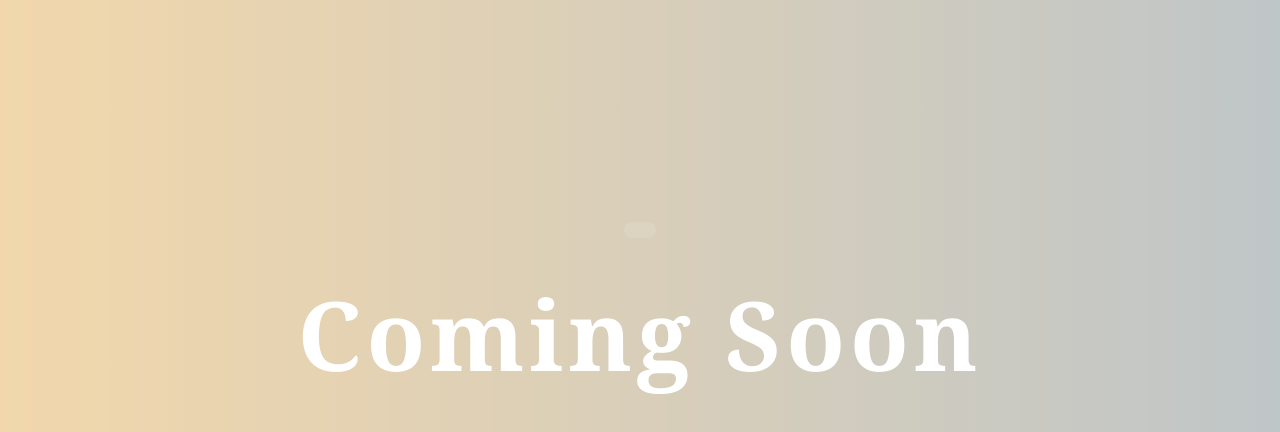
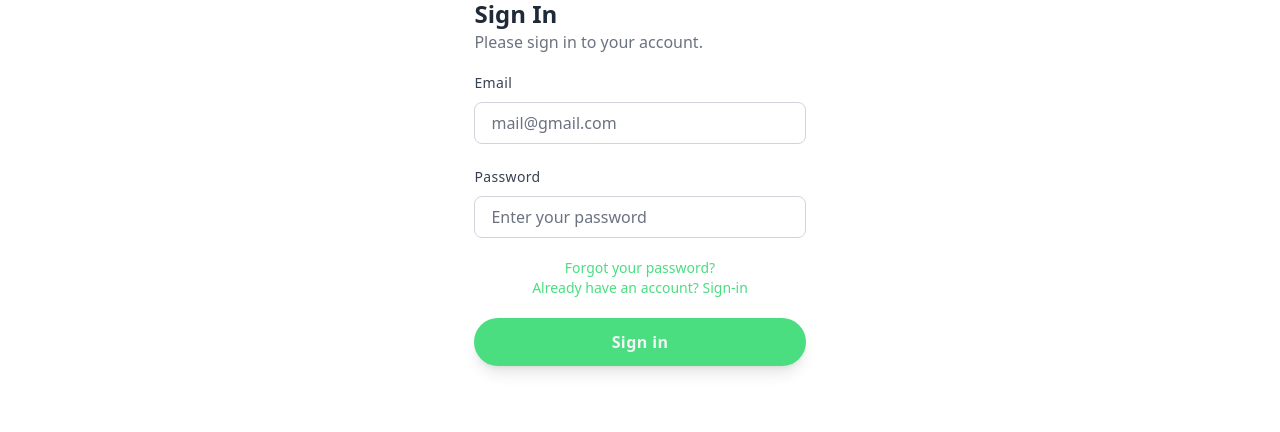
Before and after one commit to SriramPaga/TransforWebsite, a React (Create React App) app: page /Login in a window 1280 px wide. Shown: the part 146-578 px from the top of the page. Built offline with nearby package versions, Linux system fonts and the light colour scheme; no server answers.

Commit message:
coming soon removed

```diff
--- a/src/App.js
+++ b/src/App.js
@@ -30,10 +30,10 @@ function App() {
           <Routes>
             <Route path="/" element={<ComingSoon />} />
             {/* <Route path="/home" element={<LandingPage />} /> */}
-            <Route path="/home" element={<ComingSoon />} />
+            <Route path="/home" element={<LandingPage />} />
             <Route path="/Reporting" element={<FormView />} />
             {/* <Route path="/Spark" element={<Sparkview />} /> */}
-            <Route path="/Login" element={<ComingSoon />} />
+            <Route path="/Login" element={<Home />} />
             <Route path="/aboutus" element={<ComingSoon />} />
             <Route path="/events" element={<ComingSoon />} />
           </Routes>
--- a/src/Components/SignupSignin/Signin.jsx
+++ b/src/Components/SignupSignin/Signin.jsx
@@ -1,28 +1,29 @@
-import React from "react";
-import { useState } from "react";
-import axios from 'axios'
-export default function Signin({toggle}) {
+import React from 'react';
+import { useState } from 'react';
+import axios from 'axios';
+export default function Signin({ toggle }) {
+  const [email, setEmail] = useState('');
+  const [password, setPassword] = useState('');
 
-  const [email, setEmail] = useState("");
-  const [password, setPassword] = useState("");
-
-
-
-  async function handlesubmit(){
-
-    const data = await axios.post('http://localhost:3001/auth/signin',{email,password},{
-
-        withCredentials:true
-    })
+  async function handlesubmit() {
+    const data = await axios.post(
+      'http://localhost:3001/auth/signin',
+      { email, password },
+      {
+        withCredentials: true,
+      }
+    );
   }
 
   return (
     <>
-      <form onSubmit={(e)=>{
-        e.preventDefault()
-        handlesubmit()
-      }}>
-              <div className="flex justify-center self-center  z-10">
+      <form
+        onSubmit={(e) => {
+          e.preventDefault();
+          handlesubmit();
+        }}
+      >
+        <div className="flex justify-center self-center z-1 h-screen">
           <div className="p-12 bg-white mx-auto rounded-2xl w-100 ">
             <div className="mb-4">
               <h3 className="font-semibold text-2xl text-gray-800">Sign In </h3>
@@ -30,14 +31,28 @@ export default function Signin({toggle}) {
             </div>
             <div className="space-y-5">
               <div className="space-y-2">
-                                      <label className="text-sm font-medium text-gray-700 tracking-wide">Email</label>
-                      <input  value={email} onChange={(e)=>setEmail(e.target.value)} className=" w-full text-base px-4 py-2 border  border-gray-300 rounded-lg focus:outline-none focus:border-green-400" type="" placeholder="mail@gmail.com" />
+                <label className="text-sm font-medium text-gray-700 tracking-wide">
+                  Email
+                </label>
+                <input
+                  value={email}
+                  onChange={(e) => setEmail(e.target.value)}
+                  className=" w-full text-base px-4 py-2 border  border-gray-300 rounded-lg focus:outline-none focus:border-green-400"
+                  type=""
+                  placeholder="mail@gmail.com"
+                />
               </div>
               <div className="space-y-2">
                 <label className="mb-5 text-sm font-medium text-gray-700 tracking-wide">
                   Password
                 </label>
-                      <input value={password} onChange={(e)=>setPassword(e.target.value)} className="w-full content-center text-base px-4 py-2 border  border-gray-300 rounded-lg focus:outline-none focus:border-green-400" type="" placeholder="Enter your password" />
+                <input
+                  value={password}
+                  onChange={(e) => setPassword(e.target.value)}
+                  className="w-full content-center text-base px-4 py-2 border  border-gray-300 rounded-lg focus:outline-none focus:border-green-400"
+                  type=""
+                  placeholder="Enter your password"
+                />
               </div>
               <div className="flex flex-col items-center justify-between">
                 <div className="text-sm">
@@ -46,13 +61,21 @@ export default function Signin({toggle}) {
                   </a>
                 </div>
                 <div className="text-sm">
-                        <a onClick={() => {toggle(prev => !prev)}} className="text-green-400 hover:text-green-500">
+                  <a
+                    onClick={() => {
+                      toggle((prev) => !prev);
+                    }}
+                    className="text-green-400 hover:text-green-500"
+                  >
                     Already have an account? Sign-in
                   </a>
                 </div>
               </div>
               <div>
-                      <button type="submit" className="w-full flex justify-center bg-green-400  hover:bg-green-500 text-gray-100 p-3  rounded-full tracking-wide font-semibold  shadow-lg cursor-pointer transition ease-in duration-500">
+                <button
+                  type="submit"
+                  className="w-full flex justify-center bg-green-400  hover:bg-green-500 text-gray-100 p-3  rounded-full tracking-wide font-semibold  shadow-lg cursor-pointer transition ease-in duration-500"
+                >
                   Sign in
                 </button>
               </div>
@@ -60,8 +83,6 @@ export default function Signin({toggle}) {
           </div>
         </div>
       </form>
-
-
     </>
   );
 }
--- a/src/Components/SignupSignin/Signup.jsx
+++ b/src/Components/SignupSignin/Signup.jsx
@@ -1,16 +1,16 @@
-import React from "react";
-import { useState } from "react";
-import axios from "axios";
-export default function Signup({toggle}) {
-  const [name, setName] = useState("");
-  const [email, setEmail] = useState("");
-  const [password, setPassword] = useState("");
+import React from 'react';
+import { useState } from 'react';
+import axios from 'axios';
+export default function Signup({ toggle }) {
+  const [name, setName] = useState('');
+  const [email, setEmail] = useState('');
+  const [password, setPassword] = useState('');
   const [phone, setPhone] = useState();
-  const [club, setClub] = useState("");
+  const [club, setClub] = useState('');
 
   async function handlesubmit() {
     const data = await axios.post(
-      "http://localhost:3001/auth/requestCRE",
+      'http://localhost:3001/auth/requestCRE',
       { name, email, password, phone, club },
       {
         withCredentials: true,
@@ -20,14 +20,13 @@ export default function Signup({toggle}) {
 
   return (
     <>
-
       <form
         onSubmit={(e) => {
           e.preventDefault();
           handlesubmit();
         }}
       >
-        <div className="flex justify-center self-center  z-10">
+        <div className="flex justify-center self-center  z-10 h-screen">
           <div className="p-12 bg-white mx-auto rounded-2xl w-100 ">
             <div className="mb-4">
               <h3 className="font-semibold text-2xl text-gray-800">Sign In </h3>
@@ -108,7 +107,7 @@ export default function Signup({toggle}) {
                     }}
                     className="text-green-400 hover:text-green-500"
                   >
-                   Dont have an Account? Sign-up
+                    Dont have an Account? Sign-up
                   </a>
                 </div>
               </div>
```
Lines whose indentation alone changed are shown as unchanged.
